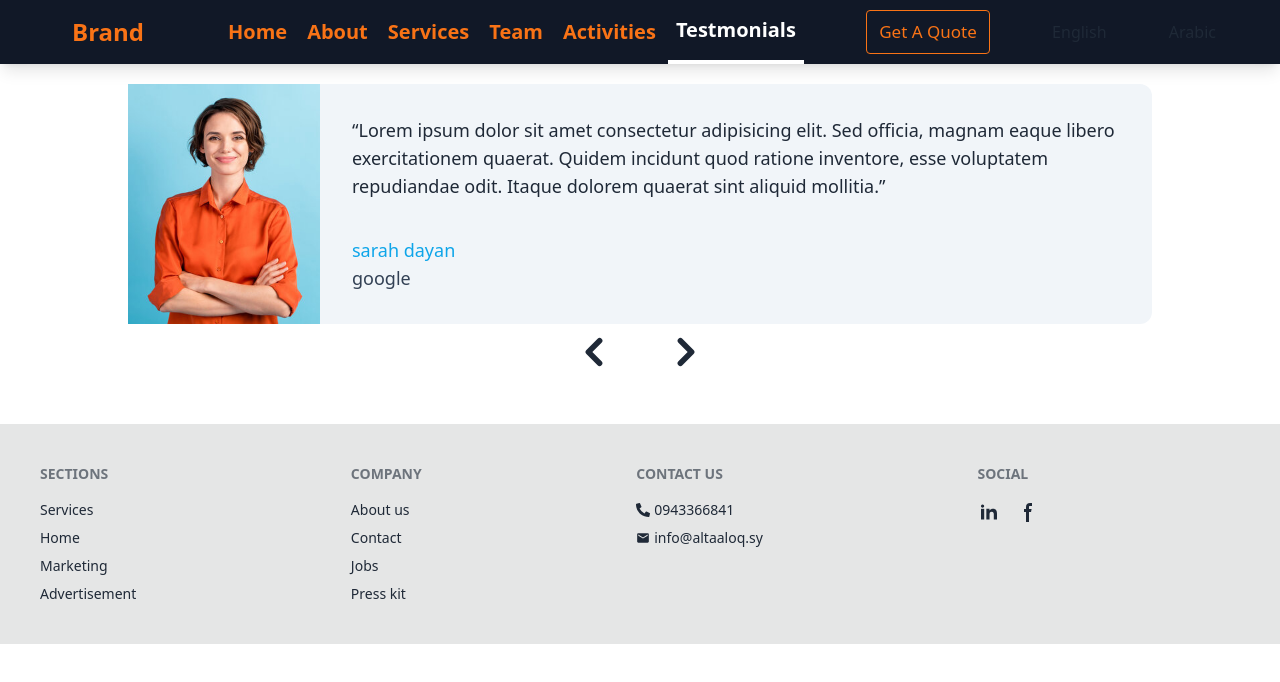
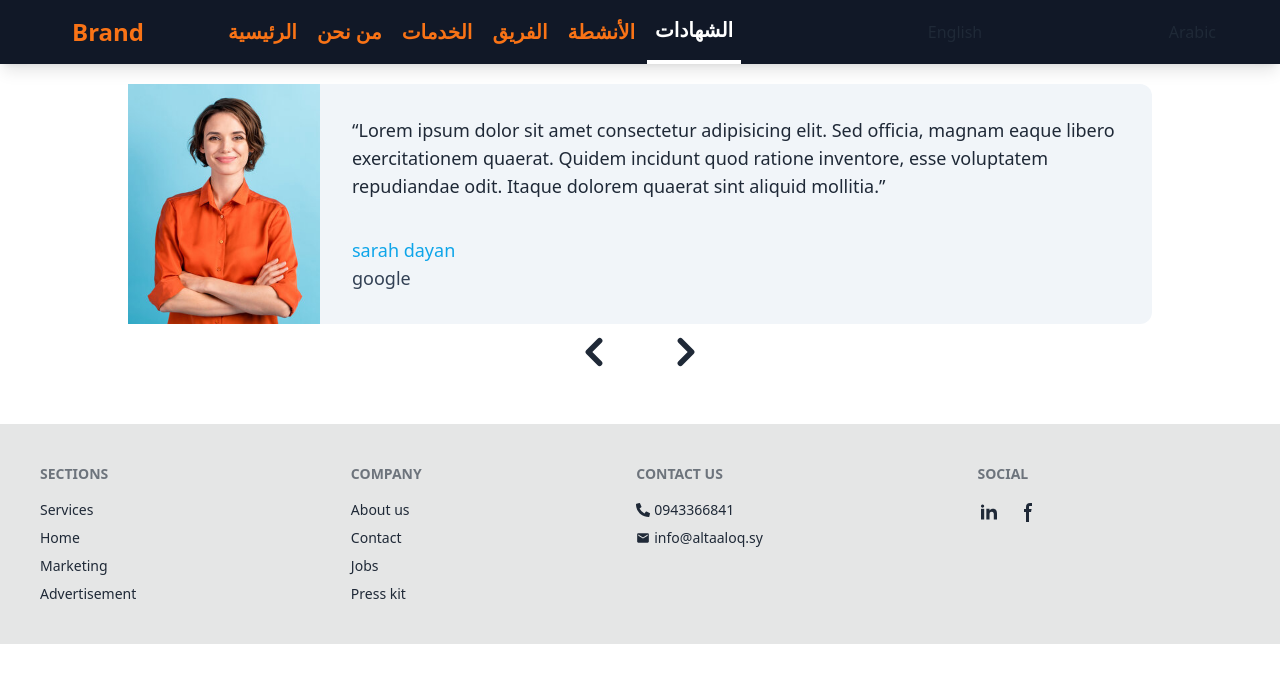
Before and after one commit to 5aledar/al-taaluq-, a React (Vite) app: page /Testmonials in a window 1280 px wide. Shown: the top 682 px of the page. Built offline with nearby package versions, Linux system fonts and the light colour scheme.

Commit message:
lang added

```diff
--- a/i18n/ar/translation.json
+++ b/i18n/ar/translation.json
@@ -1 +1,10 @@
-{"hero":"مرحبا بك بشركة التألق"}
+{"hero":"مرحبا بك بشركة التألق",
+"nav": {
+        "services": "الخدمات",
+        "home": "الرئيسية",
+        "team": "الفريق",
+        "activities": "الأنشطة",
+        "testmonials":"الشهادات",
+        "about":"من نحن"
+    }
+}
--- a/i18n/en/translation.json
+++ b/i18n/en/translation.json
@@ -1 +1,11 @@
-{"hero":"Welcome to taaluq company"}
+{
+    "hero": "Welcome to taaluq company",
+    "nav": {
+        "services": "Services",
+        "home": "Home",
+        "team": "Team",
+        "activities": "Activities",
+        "testmonials":"Testmonials",
+        "about":"About"
+    }
+}
--- a/src/components/Footer.jsx
+++ b/src/components/Footer.jsx
@@ -28,17 +28,17 @@ const Footer = () => {
                 <h6 className="footer-title">Social</h6>
                 <div className="grid grid-flow-col gap-4">
                     <a href='https://www.linkedin.com/company/%D8%B4%D8%B1%D9%83%D8%A9-%D8%A7%D9%84%D8%AA%D8%A3%D9%84%D9%82-%D8%A7%D9%84%D9%85%D8%AD%D8%AF%D9%88%D8%AF%D8%A9-%D8%A7%D9%84%D9%85%D8%B3%D8%A4%D9%88%D9%84%D9%8A%D8%A9-altaaloq/' target='_blanc'>
-                        <svg class="w-6 h-6 text-gray-800 dark:text-zinc-400" aria-hidden="true" xmlns="http://www.w3.org/2000/svg" width="30" height="30" fill="currentColor"
+                        <svg className="w-6 h-6 text-gray-800 dark:text-zinc-400" aria-hidden="true" xmlns="http://www.w3.org/2000/svg" width="30" height="30" fill="currentColor"
                             viewBox="0 0 24 24"
                         >
-                            <path fill-rule="evenodd" d="M12.51 8.796v1.697a3.738 3.738 0 0 1 3.288-1.684c3.455 0 4.202 2.16 4.202 4.97V19.5h-3.2v-5.072c0-1.21-.244-2.766-2.128-2.766-1.827 0-2.139 1.317-2.139 2.676V19.5h-3.19V8.796h3.168ZM7.2 6.106a1.61 1.61 0 0 1-.988 1.483 1.595 1.595 0 0 1-1.743-.348A1.607 1.607 0 0 1 5.6 4.5a1.601 1.601 0 0 1 1.6 1.606Z" clip-rule="evenodd" />
+                            <path fillRule="evenodd" d="M12.51 8.796v1.697a3.738 3.738 0 0 1 3.288-1.684c3.455 0 4.202 2.16 4.202 4.97V19.5h-3.2v-5.072c0-1.21-.244-2.766-2.128-2.766-1.827 0-2.139 1.317-2.139 2.676V19.5h-3.19V8.796h3.168ZM7.2 6.106a1.61 1.61 0 0 1-.988 1.483 1.595 1.595 0 0 1-1.743-.348A1.607 1.607 0 0 1 5.6 4.5a1.601 1.601 0 0 1 1.6 1.606Z" clipRule="evenodd" />
                             <path d="M7.2 8.809H4V19.5h3.2V8.809Z" />
                         </svg>
 
                     </a>
                     <a href='https://www.facebook.com/profile.php?id=100086502925333&sk=about' target='_blanc'>
-                        <svg class="w-6 h-6 text-gray-800 dark:text-zinc-400" aria-hidden="true" xmlns="http://www.w3.org/2000/svg" width="24" height="24" fill="currentColor" viewBox="0 0 24 24">
-                            <path fill-rule="evenodd" d="M13.135 6H15V3h-1.865a4.147 4.147 0 0 0-4.142 4.142V9H7v3h2v9.938h3V12h2.021l.592-3H12V6.591A.6.6 0 0 1 12.592 6h.543Z" clip-rule="evenodd" />
+                        <svg className="w-6 h-6 text-gray-800 dark:text-zinc-400" aria-hidden="true" xmlns="http://www.w3.org/2000/svg" width="24" height="24" fill="currentColor" viewBox="0 0 24 24">
+                            <path fillRule="evenodd" d="M13.135 6H15V3h-1.865a4.147 4.147 0 0 0-4.142 4.142V9H7v3h2v9.938h3V12h2.021l.592-3H12V6.591A.6.6 0 0 1 12.592 6h.543Z" clipRule="evenodd" />
                         </svg>
 
                     </a>
--- a/src/components/Navbar.jsx
+++ b/src/components/Navbar.jsx
@@ -38,82 +38,65 @@ const Navbar = () => {
             <div className="hidden md:flex items-center space-x-1">
               <Link
                 to="/"
-                className={`py-4 px-2 text-xl ${
-                  active === "/"
+                className={`py-4 px-2 text-xl ${active === "/"
                     ? "text-white border-b-4 border-white font-semibold"
                     : "text-orange-500 font-semibold hover:text-white transition duration-300"
                   }`}
                 onClick={() => handleItemClick("/")}
               >
-                Home
+                {t("nav.home")}
               </Link>
               <Link
                 to="/about"
-                className={`py-4 px-2 text-xl ${
-                  active === "/about"
+                className={`py-4 px-2 text-xl ${active === "/about"
                     ? "text-white border-b-4 border-white font-semibold"
                     : "text-orange-500 font-semibold hover:text-white transition duration-300"
                   }`}
                 onClick={() => handleItemClick("/about")}
               >
-                About
+                {t("nav.about")}
               </Link>
               <Link
                 to="/services"
-                className={`py-4 px-2 text-xl ${
-                  active === "/services"
+                className={`py-4 px-2 text-xl ${active === "/services"
                     ? "text-white border-b-4 border-white font-semibold"
                     : "text-orange-500 font-semibold hover:text-white transition duration-300"
                   }`}
                 onClick={() => handleItemClick("/services")}
               >
-                Services
+                {t("nav.services")}
               </Link>
               <Link
                 to="/Team"
-                className={`py-4 px-2 text-xl ${
-                  active === "/Team"
+                className={`py-4 px-2 text-xl ${active === "/Team"
                     ? "text-white border-b-4 border-white font-semibold"
                     : "text-orange-500 font-semibold hover:text-white transition duration-300"
                   }`}
                 onClick={() => handleItemClick("/Team")}
               >
-                Team
+                {t("nav.team")}
               </Link>
               <Link
                 to="/OurActivities"
-                className={`py-4 px-2 text-xl ${
-                  active === "/OurActivities"
+                className={`py-4 px-2 text-xl ${active === "/OurActivities"
                     ? "text-white border-b-4 border-white font-semibold"
                     : "text-orange-500 font-semibold hover:text-white transition duration-300"
                   }`}
                 onClick={() => handleItemClick("/OurActivities")}
               >
-                Activities
+                {t("nav.activities")}
               </Link>
               <Link
                 to="/Testmonials"
                 className={`py-4 px-2 text-xl ${active === '/Testmonials' ? 'text-white border-b-4 border-white font-semibold' : 'text-orange-500 font-semibold hover:text-white transition duration-300'}`}
                 onClick={() => handleItemClick('/Testmonials')}
               >
-                Testmonials
+                {t("nav.testmonials")}
               </Link>
             </div>
           </div>
           {/* Secondary Navbar items */}
-          <div className="hidden md:flex items-center">
-            <Link
-              to="/get-a-quote"
-              className={`py-2 px-3 text-[17px] ${
-                active === "/get-a-quote"
-                  ? "bg-white text-gray-900 rounded"
-                  : "bg-gray-900 text-orange-500 border border-orange-500 rounded hover:bg-white hover:text-gray-900 hover:border-white transition duration-300"
-              }`}
-              onClick={() => handleItemClick("/get-a-quote")}
-            >
-              Get A Quote
-            </Link>
-          </div>
+
           {/* Mobile menu button */}
           <div className="md:hidden flex items-center">
             <button
@@ -141,77 +124,62 @@ const Navbar = () => {
       <div className={`md:hidden ${isOpen ? "block" : "hidden"}`}>
         <Link
           to="/"
-          className={`block py-2 px-4 text-lg ${
-            active === "/"
+          className={`block py-2 px-4 text-lg ${active === "/"
               ? "bg-gray-800 text-white"
               : "text-orange-500 hover:bg-gray-800 hover:text-white"
             }`}
           onClick={() => handleItemClick("/")}
         >
-          Home
+          {t("nav.home")}
         </Link>
         <Link
           to="/about"
-          className={`block py-2 px-4 text-lg ${
-            active === "/about"
+          className={`block py-2 px-4 text-lg ${active === "/about"
               ? "bg-gray-800 text-white"
               : "text-orange-500 hover:bg-gray-800 hover:text-white"
             }`}
           onClick={() => handleItemClick("/about")}
         >
-          About
+          {t("nav.about")}
         </Link>
         <Link
           to="/services"
-          className={`block py-2 px-4 text-lg ${
-            active === "/services"
+          className={`block py-2 px-4 text-lg ${active === "/services"
               ? "bg-gray-800 text-white"
               : "text-orange-500 hover:bg-gray-800 hover:text-white"
             }`}
           onClick={() => handleItemClick("/services")}
         >
-          Services
+          {t("nav.services")}
         </Link>
         <Link
           to="/Team"
-          className={`block py-2 px-4 text-lg ${
-            active === "/Team"
+          className={`block py-2 px-4 text-lg ${active === "/Team"
               ? "bg-gray-800 text-white"
               : "text-orange-500 hover:bg-gray-800 hover:text-white"
             }`}
           onClick={() => handleItemClick("/Team")}
         >
-          Team
+          {t("nav.team")}
         </Link>
         <Link
           to="/OurActivities"
-          className={`block py-2 px-4 text-lg ${
-            active === "/OurActivities"
+          className={`block py-2 px-4 text-lg ${active === "/OurActivities"
               ? "bg-gray-800 text-white"
               : "text-orange-500 hover:bg-gray-800 hover:text-white"
             }`}
           onClick={() => handleItemClick("/OurActivities")}
         >
-          OurActivities
+          {t("nav.activities")}
         </Link>
         <Link
           to="/Testmonials"
           className={`block py-2 px-4 text-lg ${active === '/Testmonials' ? 'bg-gray-800 text-white' : 'text-orange-500 hover:bg-gray-800 hover:text-white'}`}
           onClick={() => handleItemClick('/Testmonials')}
         >
-          Testmonials
+          {t("nav.testmonials")}
         </Link>
-        <Link
-          to="/get-a-quote"
-          className={`block py-2 px-4 text-lg ${
-            active === "/get-a-quote"
-              ? "bg-gray-800 text-white"
-              : "text-orange-500 hover:bg-gray-800 hover:text-white"
-          }`}
-          onClick={() => handleItemClick("/get-a-quote")}
-        >
-          Get A Quote
-        </Link>
+
       </div>
     </nav>
   );
--- a/src/components/Testemonial.jsx
+++ b/src/components/Testemonial.jsx
@@ -2,19 +2,19 @@ import React from 'react'
 
 const Testemonial = ({ name, comapny, text }) => {
     return (
-        <figure class="md:flex w-[80%] max-w-[1200px] m-auto md:h-[30vh] bg-slate-100 rounded-xl md:text-lg h-[415px] text-xs p-8 md:p-0 dark:bg-gray-900">
-            <img class="w-24 h-24 md:w-48 md:h-auto object-cover sm:w-36 sm:h-auto md:rounded-none rounded-full mx-auto" src="/person.jpg" alt="" width="384" height="512" />
-            <div class="pt-6 md:p-8 flex flex-col justify-between text-center md:text-left space-y-4">
+        <figure className="md:flex w-[80%] max-w-[1200px] m-auto md:h-[30vh] bg-slate-100 rounded-xl md:text-lg h-[415px] text-xs p-8 md:p-0 dark:bg-gray-900">
+            <img className="w-24 h-24 md:w-48 md:h-auto object-cover sm:w-36 sm:h-auto md:rounded-none rounded-full mx-auto" src="/person.jpg" alt="" width="384" height="512" />
+            <div className="pt-6 md:p-8 flex flex-col justify-between text-center md:text-left space-y-4">
                 <blockquote>
-                    <p class="text-sm md:text-lg font-medium ">
+                    <p className="text-sm md:text-lg font-medium ">
                         “{text}”
                     </p>
                 </blockquote>
-                <figcaption class="font-medium">
-                    <div class="text-sky-500  dark:text-sky-400">
+                <figcaption className="font-medium">
+                    <div className="text-sky-500  dark:text-sky-400">
                         <p>{name}</p>
                     </div>
-                    <div class="text-slate-700 dark:text-slate-500">
+                    <div className="text-slate-700 dark:text-slate-500">
                         {comapny}
                     </div>
                 </figcaption>
```
Lines whose indentation alone changed are shown as unchanged.
